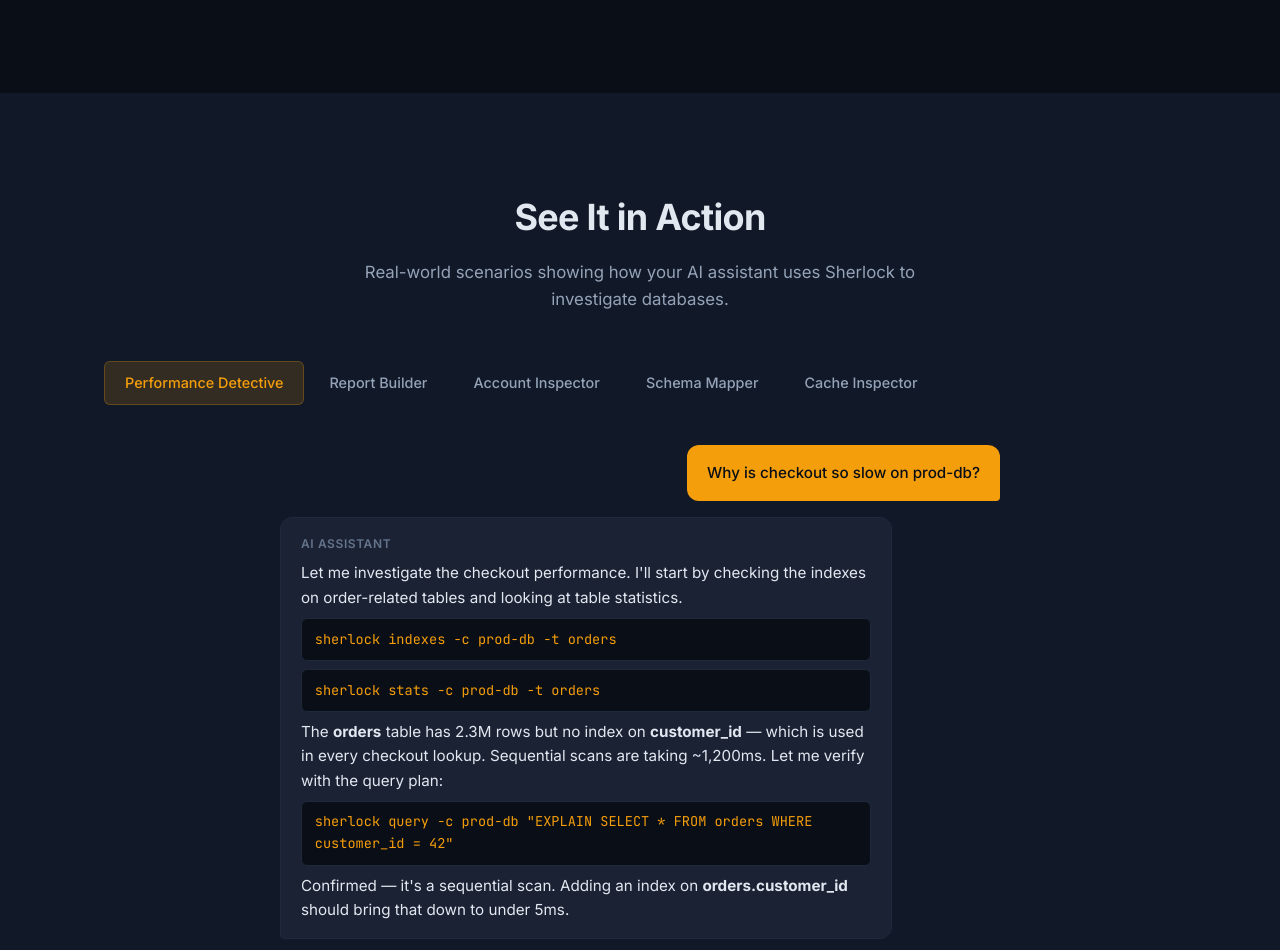
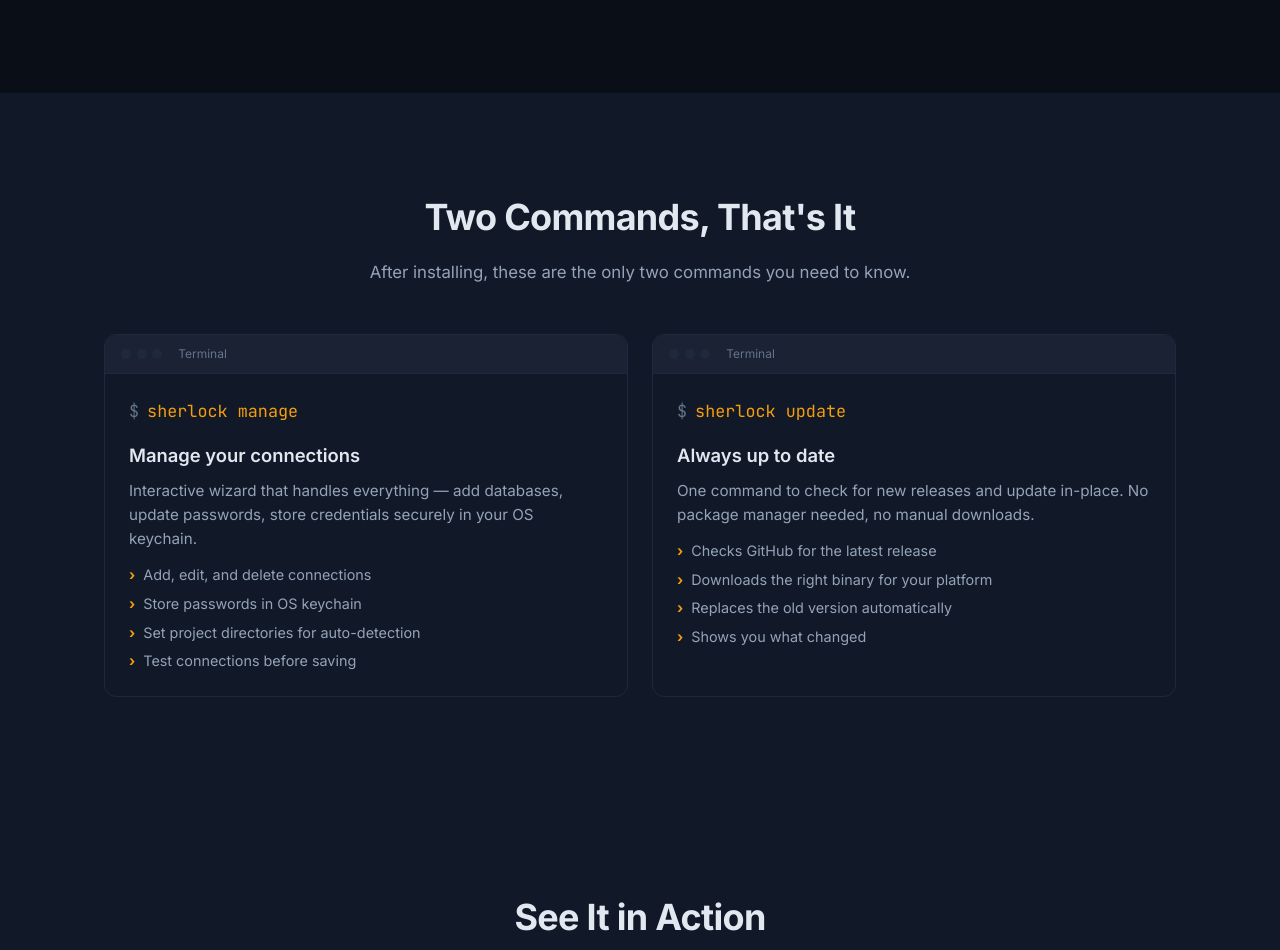
Before and after one commit to michaelbromley/sherlock, a website: page docs/index.html in a window 1280 px wide. Shown: the part 1131-2081 px from the top of the page. Drawn offline with Linux system fonts and the light colour scheme.

Commit message:
feat: add manage and update commands spotlight to landing page

```diff
--- a/docs/index.html
+++ b/docs/index.html
@@ -226,6 +226,102 @@ section { padding: 6rem 0; }
   display: flex;
   align-items: center;
   justify-content: center;
+}
+
+/* ── Commands Spotlight ────────────────────────────── */
+
+.commands-grid {
+  display: grid;
+  grid-template-columns: repeat(auto-fit, minmax(300px, 1fr));
+  gap: 1.5rem;
+}
+
+.command-card {
+  background: var(--surface);
+  border: 1px solid var(--border);
+  border-radius: 12px;
+  overflow: hidden;
+  transition: transform 0.2s, box-shadow 0.2s;
+}
+
+.command-card:hover {
+  transform: translateY(-3px);
+  box-shadow: 0 8px 30px rgba(0, 0, 0, 0.3);
+}
+
+.command-card-header {
+  background: var(--elevated);
+  padding: 0.6rem 1rem;
+  display: flex;
+  align-items: center;
+  gap: 0.5rem;
+  border-bottom: 1px solid var(--border);
+}
+
+.command-card-dots {
+  display: flex;
+  gap: 0.35rem;
+}
+
+.command-card-dots span {
+  width: 10px;
+  height: 10px;
+  border-radius: 50%;
+  background: var(--border);
+}
+
+.command-card-title {
+  font-size: 0.75rem;
+  color: var(--text-dim);
+  margin-left: 0.5rem;
+}
+
+.command-card-body {
+  padding: 1.5rem;
+}
+
+.command-card-body .cmd {
+  font-family: 'JetBrains Mono', monospace;
+  font-size: 1.05rem;
+  color: var(--amber);
+  margin-bottom: 1rem;
+  display: flex;
+  align-items: center;
+  gap: 0.5rem;
+}
+
+.command-card-body .cmd .prompt { color: var(--text-dim); }
+
+.command-card-body h3 {
+  font-size: 1.15rem;
+  font-weight: 600;
+  margin-bottom: 0.5rem;
+}
+
+.command-card-body p {
+  color: var(--text-muted);
+  font-size: 0.95rem;
+  line-height: 1.6;
+}
+
+.command-card-body .feature-list {
+  list-style: none;
+  margin-top: 0.75rem;
+  display: flex;
+  flex-direction: column;
+  gap: 0.35rem;
+}
+
+.command-card-body .feature-list li {
+  color: var(--text-muted);
+  font-size: 0.9rem;
+}
+
+.command-card-body .feature-list li::before {
+  content: '›';
+  color: var(--amber);
+  font-weight: 700;
+  margin-right: 0.5rem;
 }
 
 /* ── Scenario Showcase ────────────────────────────── */
@@ -561,6 +657,50 @@ footer .footer-links {
   </div>
 </section>
 
+<!-- ════════════════════ Commands Spotlight ════════════════════ -->
+<section class="scenarios">
+  <div class="container">
+    <h2 class="section-title">Two Commands, That's It</h2>
+    <p class="section-subtitle">After installing, these are the only two commands you need to know.</p>
+    <div class="commands-grid">
+      <div class="command-card">
+        <div class="command-card-header">
+          <div class="command-card-dots"><span></span><span></span><span></span></div>
+          <span class="command-card-title">Terminal</span>
+        </div>
+        <div class="command-card-body">
+          <div class="cmd"><span class="prompt">$</span> sherlock manage</div>
+          <h3>Manage your connections</h3>
+          <p>Interactive wizard that handles everything &mdash; add databases, update passwords, store credentials securely in your OS keychain.</p>
+          <ul class="feature-list">
+            <li>Add, edit, and delete connections</li>
+            <li>Store passwords in OS keychain</li>
+            <li>Set project directories for auto-detection</li>
+            <li>Test connections before saving</li>
+          </ul>
+        </div>
+      </div>
+      <div class="command-card">
+        <div class="command-card-header">
+          <div class="command-card-dots"><span></span><span></span><span></span></div>
+          <span class="command-card-title">Terminal</span>
+        </div>
+        <div class="command-card-body">
+          <div class="cmd"><span class="prompt">$</span> sherlock update</div>
+          <h3>Always up to date</h3>
+          <p>One command to check for new releases and update in-place. No package manager needed, no manual downloads.</p>
+          <ul class="feature-list">
+            <li>Checks GitHub for the latest release</li>
+            <li>Downloads the right binary for your platform</li>
+            <li>Replaces the old version automatically</li>
+            <li>Shows you what changed</li>
+          </ul>
+        </div>
+      </div>
+    </div>
+  </div>
+</section>
+
 <!-- ════════════════════ Scenario Showcase ════════════════════ -->
 <section class="scenarios">
   <div class="container">
@@ -762,7 +902,7 @@ footer .footer-links {
         <div class="step-number">2</div>
         <h3>Configure</h3>
         <p>Interactive wizard sets up your connection and stores credentials securely.</p>
-        <code>sherlock setup</code>
+        <code>sherlock manage</code>
       </div>
       <div class="step">
         <div class="step-number">3</div>
```
